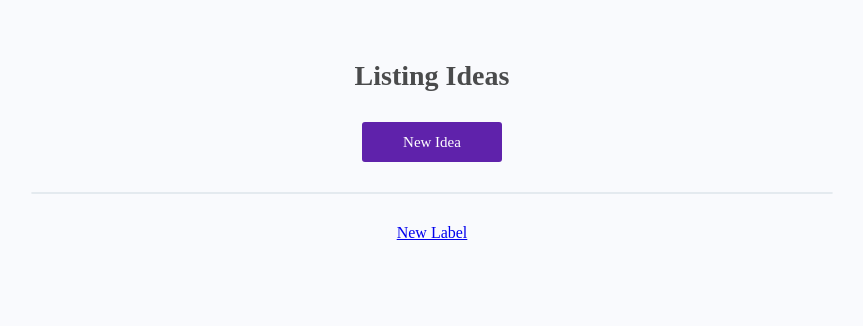
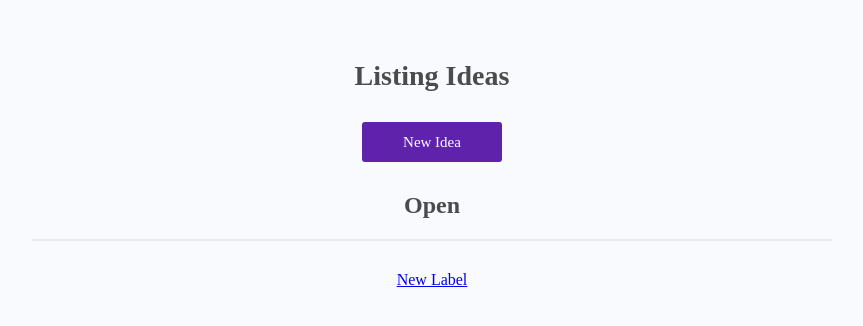
Before and after one commit to balloonbros/sutekki, a Rails app: page / in a window 1280 px wide. Shown: the top 326 px of the page, without its empty margins (208-1071 px from the left). Run offline with Rails 7, Linux system fonts and the light colour scheme; data that the repository does not hold is empty; some libraries are stand-ins or nearby versions.

Commit message:
openページの目印をつけた

```diff
--- a/app/views/ideas/index.html.erb
+++ b/app/views/ideas/index.html.erb
@@ -3,6 +3,8 @@
 <h1>Listing Ideas</h1>
 
 <%= link_to 'New Idea', new_idea_path, :class => "add" %>
+
+<h2 style ="margin-bottom: 20px;">Open</h2>
 
 <ul class="post-list">
   <% @ideas.each do |idea| %>
```
